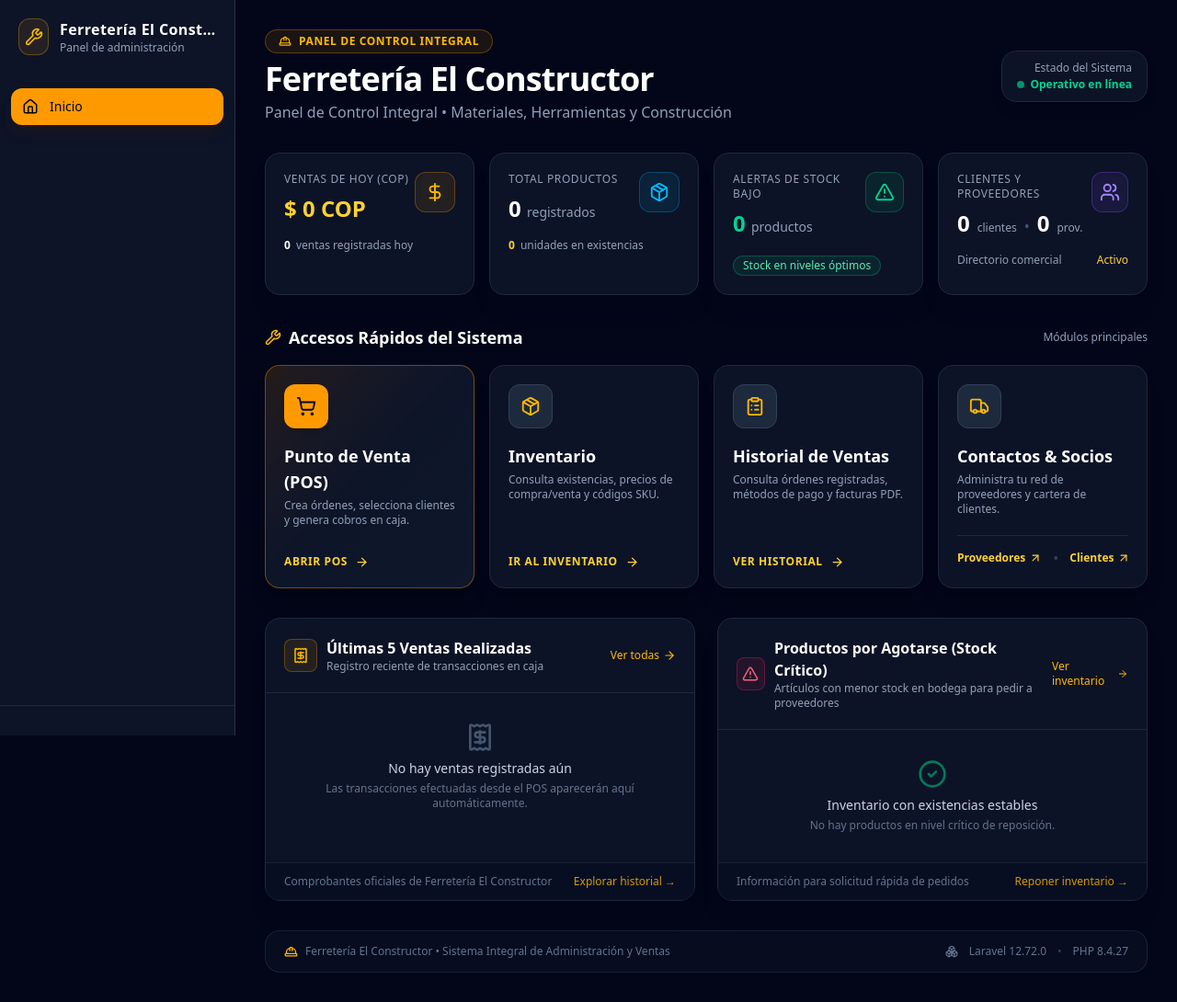
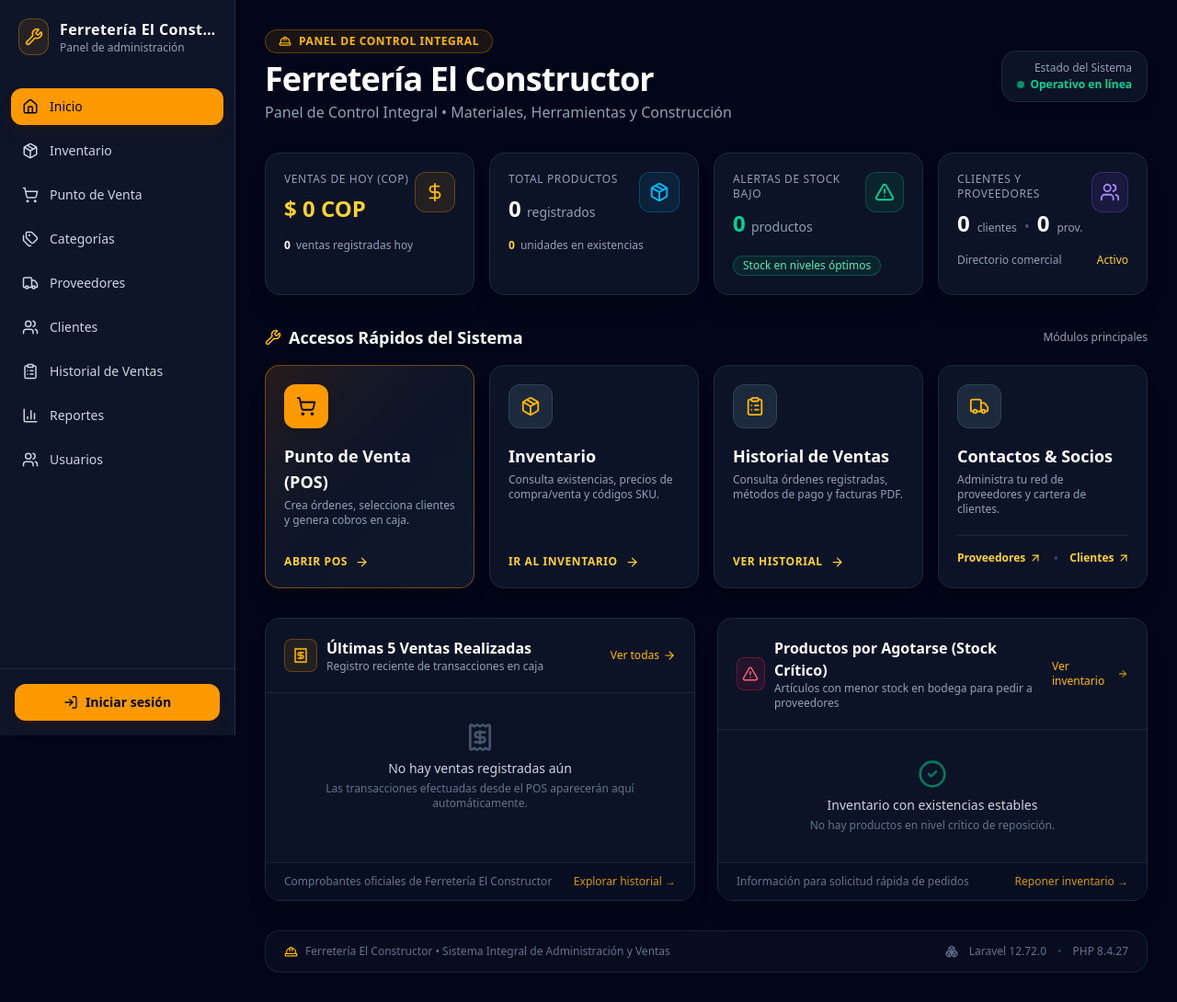
Before and after one commit to yamileH06/sistema_ferreteria, a Laravel app: page / in a window 1280 px wide. Shown: the whole page at 92% size. Run offline with Laravel 12, Linux system fonts and the light colour scheme; data that the repository does not hold is empty; style sheets or scripts are compiled from the project's sources; some libraries are stand-ins or nearby versions.

Commit message:
Corregir menu y navegacion

```diff
--- a/app/Providers/AppServiceProvider.php
+++ b/app/Providers/AppServiceProvider.php
@@ -2,8 +2,8 @@
 
 namespace App\Providers;
 
+use Illuminate\Support\Facades\URL;
 use Illuminate\Support\ServiceProvider;
-use Illuminate\Support\Facades\URL;
 
 class AppServiceProvider extends ServiceProvider
 {
--- a/bootstrap/app.php
+++ b/bootstrap/app.php
@@ -14,6 +14,8 @@ return Application::configure(basePath: dirname(__DIR__))
         health: '/up',
     )
     ->withMiddleware(function (Middleware $middleware): void {
+        $middleware->trustProxies(at: '*');
+
         $middleware->alias([
             'role' => CheckRole::class,
         ]);
--- a/resources/js/Components/Sidebar.jsx
+++ b/resources/js/Components/Sidebar.jsx
@@ -5,6 +5,7 @@ import {
     Boxes,
     ClipboardList,
     House,
+    LogIn,
     LogOut,
     Package,
     ShoppingCart,
@@ -17,7 +18,7 @@ import {
 const navigation = [
     { label: 'Inicio', href: '/', icon: House },
     { label: 'Inventario', href: '/inventario', icon: Package, roles: ['administrador', 'bodeguero'] },
-    { label: 'Punto de Venta (POS)', href: '/pos', icon: ShoppingCart, roles: ['administrador', 'cajero'] },
+    { label: 'Punto de Venta', href: '/pos', icon: ShoppingCart, roles: ['administrador', 'cajero'] },
     { label: 'Categorías', href: '/categorias', icon: Tags, roles: ['administrador', 'bodeguero'] },
     { label: 'Proveedores', href: '/proveedores', icon: Truck, roles: ['administrador', 'bodeguero'] },
     { label: 'Clientes', href: '/clientes', icon: Users, roles: ['administrador', 'cajero'] },
@@ -31,12 +32,22 @@ export default function Sidebar() {
     const user = props.auth?.user;
     const flash = props.flash ?? {};
     const currentPath = url.split('?')[0];
-    const visibleNavigation = navigation.filter(
-        ({ roles }) => !roles || roles.includes(user?.rol),
-    );
+
+    // Si no hay usuario logueado (p. ej. en la pantalla de inicio en Render),
+    // mostramos los menús principales para acceso y conocimiento del sistema.
+    // Si el usuario está autenticado, filtramos según su rol.
+    const visibleNavigation = navigation.filter(({ roles }) => {
+        if (!user) {
+            return true;
+        }
+        if (user.rol === 'administrador') {
+            return true;
+        }
+        return !roles || roles.includes(user.rol);
+    });
 
     return (
-        <aside className="z-30 w-full shrink-0 border-b border-slate-700/70 bg-slate-900/90 backdrop-blur-md lg:fixed lg:inset-y-0 lg:left-0 lg:flex lg:w-64 lg:flex-col lg:border-r lg:border-b-0">
+        <aside className="z-40 w-full shrink-0 border-b border-slate-700/70 bg-slate-900/95 backdrop-blur-md lg:fixed lg:inset-y-0 lg:left-0 lg:flex lg:w-64 lg:flex-col lg:border-r lg:border-b-0">
             <div className="flex items-center gap-3 px-5 py-5">
                 <div className="flex size-10 items-center justify-center rounded-xl border border-amber-400/30 bg-amber-500/10 text-amber-400">
                     <Wrench size={20} aria-hidden="true" />
@@ -85,7 +96,7 @@ export default function Sidebar() {
                         {flash.success}
                     </p>
                 )}
-                {user && (
+                {user ? (
                     <>
                         <div className="mb-3 flex items-center gap-2 text-xs text-slate-400">
                             <Boxes size={15} aria-hidden="true" />
@@ -100,6 +111,14 @@ export default function Sidebar() {
                             Cerrar sesión
                         </button>
                     </>
+                ) : (
+                    <Link
+                        href="/login"
+                        className="flex w-full items-center justify-center gap-2 rounded-xl bg-amber-500 px-3 py-2.5 text-center text-sm font-semibold text-slate-950 shadow-lg shadow-amber-950/30 transition hover:bg-amber-400"
+                    >
+                        <LogIn size={16} aria-hidden="true" />
+                        <span>Iniciar sesión</span>
+                    </Link>
                 )}
             </div>
         </aside>
--- a/resources/js/Pages/Ferreteria/Inventario.jsx
+++ b/resources/js/Pages/Ferreteria/Inventario.jsx
@@ -12,6 +12,7 @@ import {
 } from 'lucide-react';
 import { getProductImage } from '../../Utils/productImage';
 import ProductImage from '../../Components/ProductImage';
+import Sidebar from '../../Components/Sidebar';
 
 export default function Inventario({ productos, categorias, proveedores }) {
     const [busqueda, setBusqueda] = useState('');
@@ -193,10 +194,12 @@ export default function Inventario({ productos, categorias, proveedores }) {
     };
 
     return (
-        <div className="min-h-screen bg-slate-950 p-6 text-slate-100">
+        <div className="min-h-screen bg-slate-950 text-slate-100 lg:flex">
             <Head title="Inventario - Ferretería El Constructor" />
+            <Sidebar />
 
-            <div className="mx-auto max-w-7xl">
+            <main className="min-w-0 flex-1 p-4 lg:ml-64 lg:p-8">
+                <div className="mx-auto max-w-7xl">
                 <header className="mb-8 flex flex-col gap-4 border-b border-slate-800 pb-4 sm:flex-row sm:items-center sm:justify-between">
                     <div>
                         <h1 className="text-3xl font-bold tracking-wider text-amber-500">
@@ -760,6 +763,7 @@ export default function Inventario({ productos, categorias, proveedores }) {
                     </section>
                 </div>
             )}
+            </main>
         </div>
     );
 }
--- a/resources/js/Pages/Welcome.jsx
+++ b/resources/js/Pages/Welcome.jsx
@@ -19,6 +19,7 @@ import {
 } from 'lucide-react';
 import { getProductImage } from '../Utils/productImage';
 import ProductImage from '../Components/ProductImage';
+import Sidebar from '../Components/Sidebar';
 
 const currency = new Intl.NumberFormat('es-CO', {
     maximumFractionDigits: 0,
@@ -53,10 +54,12 @@ export default function Welcome({
     } = stats || {};
 
     return (
-        <div className="min-h-screen bg-slate-950 p-4 text-slate-100 sm:p-6 lg:p-8">
+        <div className="min-h-screen bg-slate-950 text-slate-100 lg:flex">
             <Head title="Inicio - Ferretería El Constructor" />
+            <Sidebar />
 
-            <div className="mx-auto max-w-7xl space-y-8">
+            <main className="min-w-0 flex-1 p-4 lg:ml-64 lg:p-8">
+                <div className="mx-auto max-w-7xl space-y-8">
                 {/* 1. Encabezado e Identidad de Marca */}
                 <header className="flex flex-col gap-4 sm:flex-row sm:items-center sm:justify-between">
                     <div>
@@ -533,6 +536,7 @@ export default function Welcome({
                     </div>
                 </footer>
             </div>
+            </main>
         </div>
     );
 }
--- a/resources/js/app.js
+++ b/resources/js/app.js
@@ -2,34 +2,11 @@ import React from 'react';
 import { createRoot } from 'react-dom/client';
 import { createInertiaApp } from '@inertiajs/react';
 import { resolvePageComponent } from 'laravel-vite-plugin/inertia-helpers';
-import Sidebar from './Components/Sidebar';
 
 const pages = import.meta.glob('./Pages/**/*.jsx');
 
 createInertiaApp({
-    resolve: async (name) => {
-        const page = await resolvePageComponent(`./Pages/${name}.jsx`, pages);
-
-        if (!['Ferreteria/Inventario', 'Welcome'].includes(name)) {
-            return page;
-        }
-
-        const Page = page.default;
-
-        return {
-            default: (props) =>
-                React.createElement(
-                    'div',
-                    { className: 'min-h-screen bg-slate-950 text-slate-100 lg:flex' },
-                    React.createElement(Sidebar),
-                    React.createElement(
-                        'main',
-                        { className: 'min-w-0 flex-1 lg:ml-64' },
-                        React.createElement(Page, props),
-                    ),
-                ),
-        };
-    },
+    resolve: (name) => resolvePageComponent(`./Pages/${name}.jsx`, pages),
     setup({ el, App, props }) {
         createRoot(el).render(React.createElement(App, props));
     },
```
